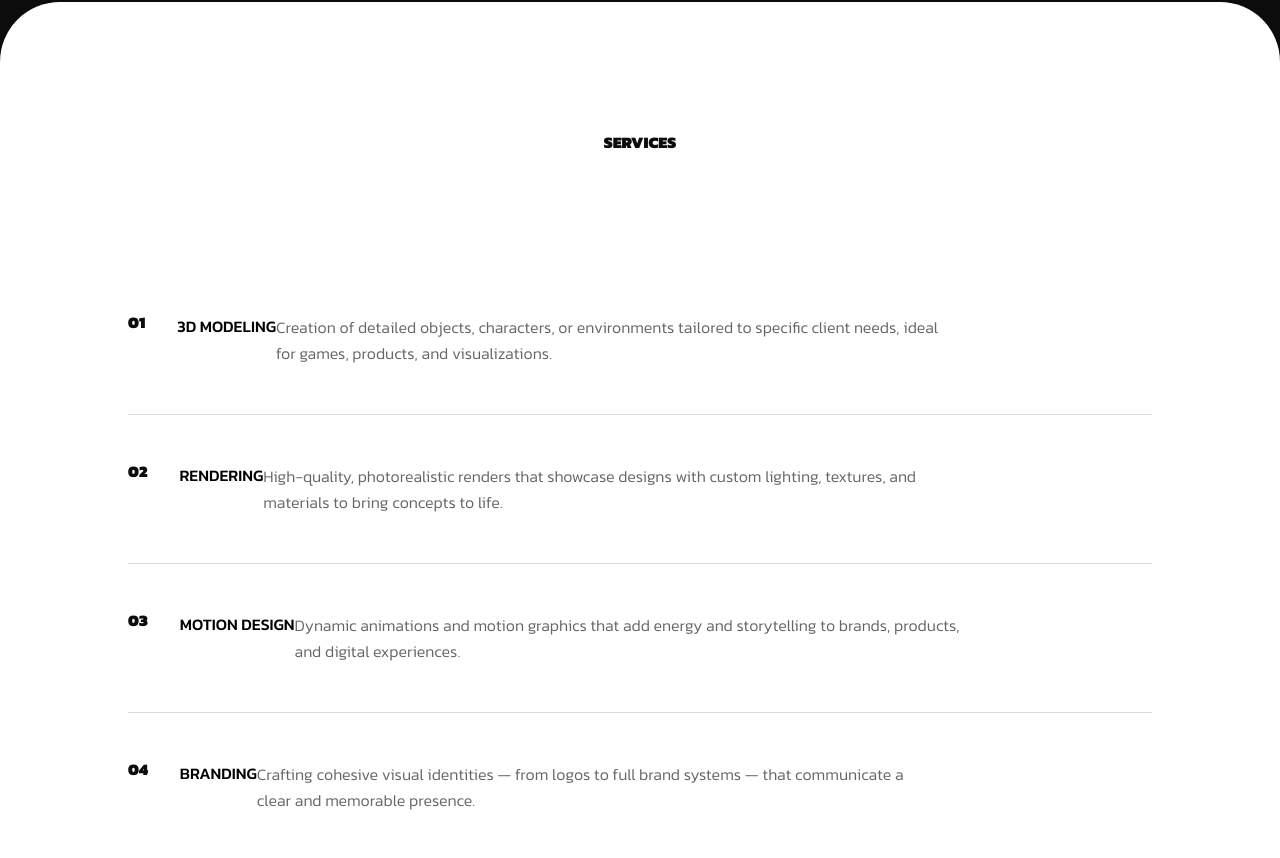
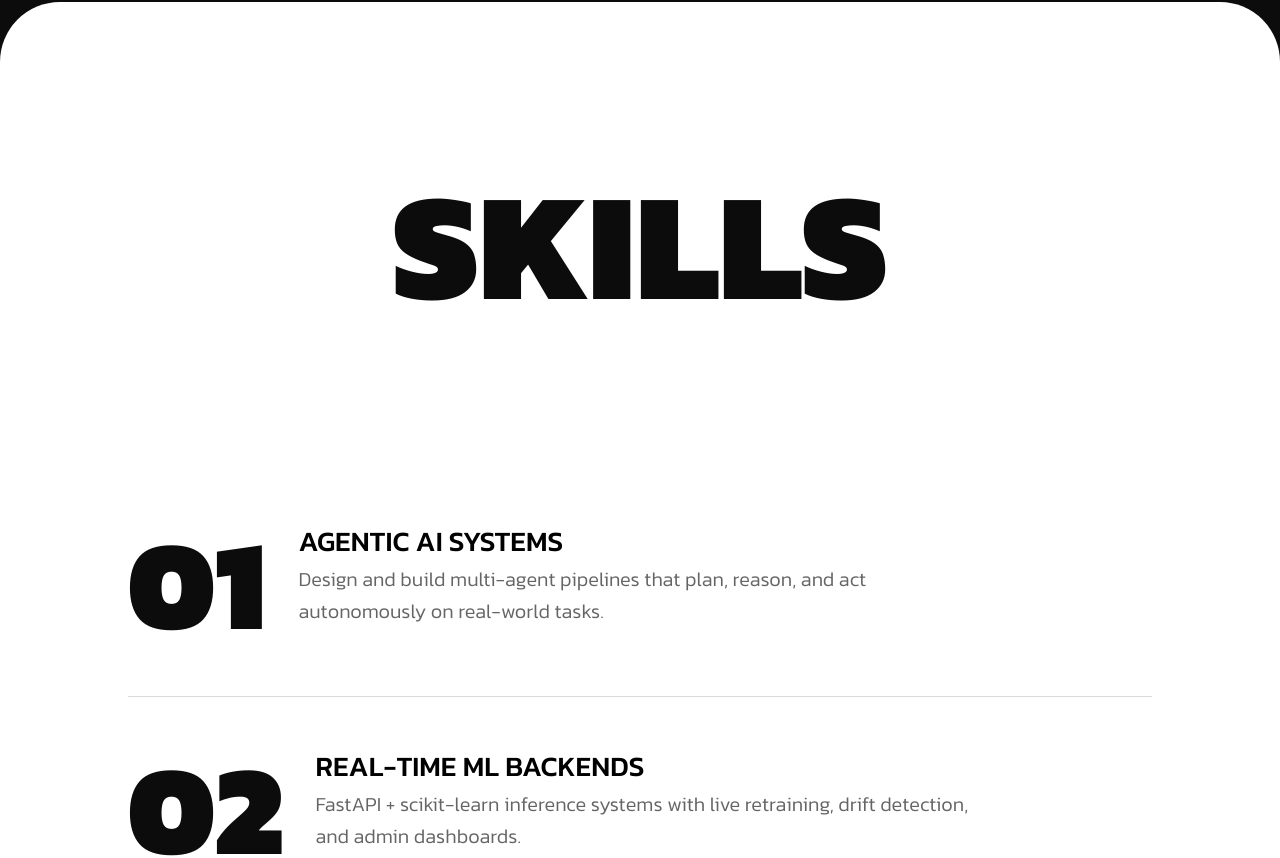
Before and after one commit to Chaitanya-Virani/portfolio, a React (Vite) app: page / in a window 1280 px wide. Shown: the part 2512-3370 px from the top of the page. Built offline with nearby package versions, Linux system fonts and the light colour scheme.

Commit message:
feat: update services to skills and personalize content

```diff
--- a/src/components/ServicesSection.tsx
+++ b/src/components/ServicesSection.tsx
@@ -1,19 +1,19 @@
 import { FadeIn } from "./FadeIn";
 
 const servicesData = [
-  { id: 1, number: "01", title: "3D Modeling", description: "Creation of detailed objects, characters, or environments tailored to specific client needs, ideal for games, products, and visualizations." },
-  { id: 2, number: "02", title: "Rendering", description: "High-quality, photorealistic renders that showcase designs with custom lighting, textures, and materials to bring concepts to life." },
-  { id: 3, number: "03", title: "Motion Design", description: "Dynamic animations and motion graphics that add energy and storytelling to brands, products, and digital experiences." },
-  { id: 4, number: "04", title: "Branding", description: "Crafting cohesive visual identities — from logos to full brand systems — that communicate a clear and memorable presence." },
-  { id: 5, number: "05", title: "Web Design", description: "Designing clean, modern, and conversion-focused websites with attention to layout, typography, and user experience." }
+  { id: 1, number: "01", title: "Agentic AI Systems", description: "Design and build multi-agent pipelines that plan, reason, and act autonomously on real-world tasks." },
+  { id: 2, number: "02", title: "Real-Time ML Backends", description: "FastAPI + scikit-learn inference systems with live retraining, drift detection, and admin dashboards." },
+  { id: 3, number: "03", title: "Embedded AI", description: "Deploy intelligence onto constrained hardware — ESP32, edge devices, and custom communication protocols." },
+  { id: 4, number: "04", title: "Automation Pipelines", description: "End-to-end workflow automation connecting APIs, models, and databases into self-running systems." },
+  { id: 5, number: "05", title: "Interactive AI Interfaces", description: "Live, streaming front-ends that make AI output legible, beautiful, and actually usable." }
 ];
 
 export const ServicesSection = () => {
   return (
     <section className="bg-white rounded-t-[40px] sm:rounded-t-[50px] md:rounded-t-[60px] px-5 sm:px-8 md:px-10 py-20 sm:py-24 md:py-32">
       <FadeIn delay={0} y={20}>
-        <h2 className="text-[#0C0C0C] font-black uppercase text-center clamp(3rem,12vw,160px) mb-16 sm:mb-20 md:mb-28">
-          Services
+        <h2 className="text-[#0C0C0C] font-black uppercase text-center text-[clamp(3rem,12vw,160px)] mb-16 sm:mb-20 md:mb-28">
+          Skills
         </h2>
       </FadeIn>
 
@@ -22,14 +22,14 @@ export const ServicesSection = () => {
           <div key={service.id} className="border-b border-[rgba(12,12,12,0.15)]">
             <FadeIn delay={index * 0.1} y={10}>
               <div className="flex items-start gap-8 py-8 sm:py-10 md:py-12">
-                <div className="font-black text-[#0C0C0C] leading-none clamp(3rem,10vw,140px)">
+                <div className="font-black text-[#0C0C0C] leading-none text-[clamp(3rem,10vw,140px)]">
                   {service.number}
                 </div>
-                <div className="flex col">
-                  <h3 className="font-medium uppercase clamp(1rem,2.2vw,2.1rem)">
+                <div className="flex flex-col">
+                  <h3 className="font-medium uppercase text-[clamp(1rem,2.2vw,2.1rem)]">
                     {service.title}
                   </h3>
-                  <p className="font-light leading-relaxed max-w-2xl clamp(0.85rem,1.6vw,1.25rem) opacity-60">
+                  <p className="font-light leading-relaxed max-w-2xl text-[clamp(0.85rem,1.6vw,1.25rem)] opacity-60">
                     {service.description}
                   </p>
                 </div>
```
